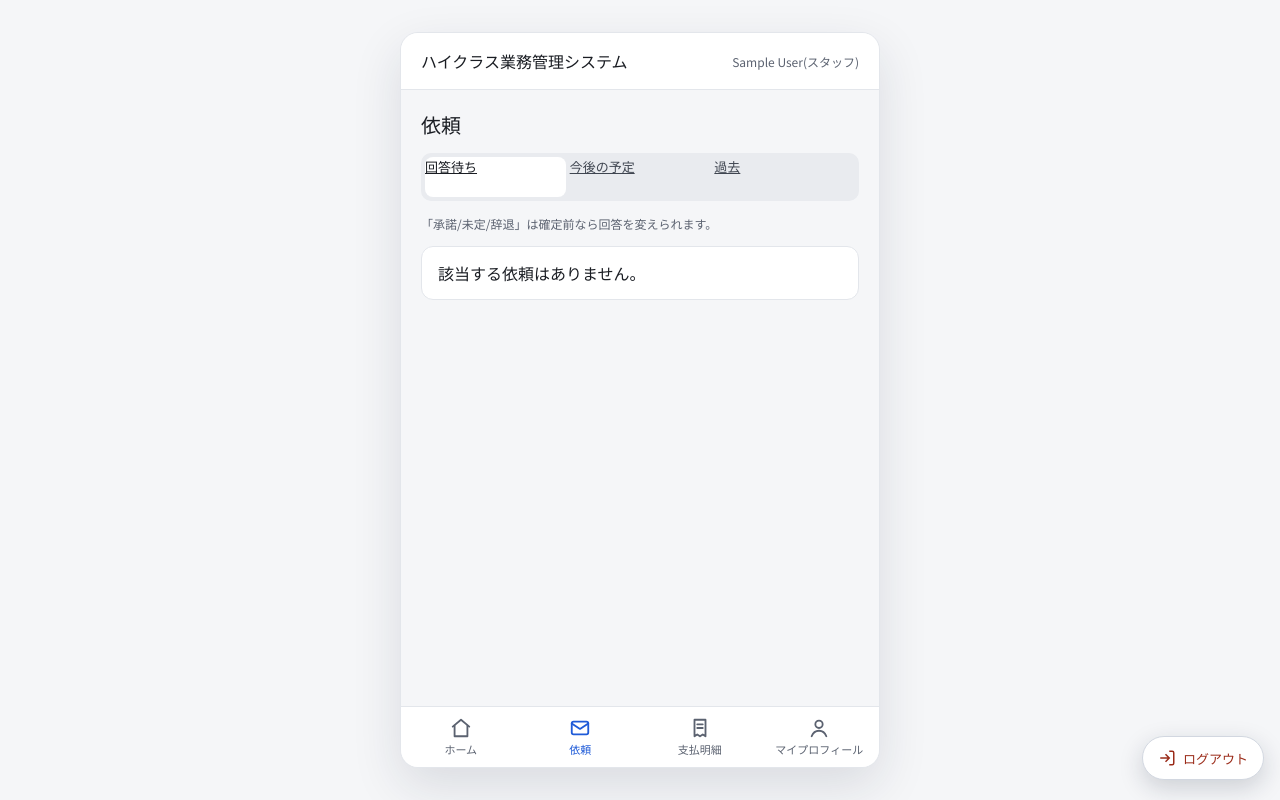
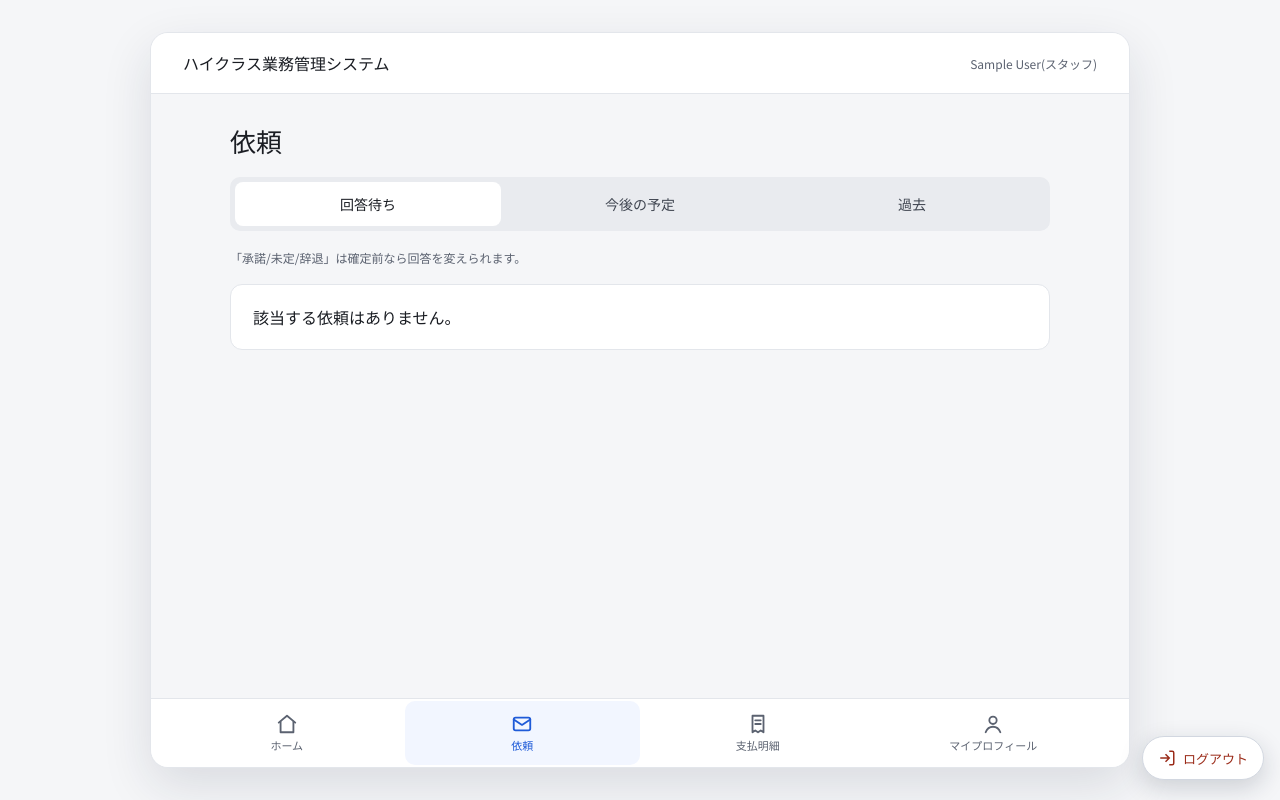
Before and after one commit to SuperHealer527/StaffManagement, a Laravel app: page /my/requests in a window 1280 px wide. Run offline with Laravel 12, Linux system fonts and the light colour scheme; a user stored in the database is signed in; tables that the repository leaves empty hold one stand-in row (values such as "Sample post"); style sheets or scripts are compiled from the project's sources.

Commit message:
スタッフ向け画面のPC表示を改善

```diff
--- a/resources/css/static-design.css
+++ b/resources/css/static-design.css
@@ -200,6 +200,132 @@ body,
     width: 100%;
     height: auto;
     min-height: 100vh;
+  }
+}
+
+/* Authenticated staff pages share a responsive desktop shell. */
+.page--myrequests .layout-162 > :is(a, button) {
+  align-items: center;
+  display: flex;
+  justify-content: center;
+  text-align: center;
+  text-decoration: none;
+}
+
+@media (min-width: 900px) {
+  body:is(.page--staff, .page--myrequests, .page--payslip) > .app-root > .screen > div {
+    border: 1px solid rgb(227, 230, 235);
+    border-radius: 18px;
+    box-shadow: 0 18px 50px rgb(22 33 58 / 12%);
+    height: auto;
+    min-height: calc(100vh - 64px);
+    overflow: hidden;
+    width: min(100%, 980px);
+  }
+
+  :is(.page--staff, .page--myrequests, .page--payslip) .layout-030 {
+    padding: 18px 32px;
+  }
+
+  :is(.page--staff, .page--myrequests, .page--payslip) .layout-036 {
+    padding: 2px 18px;
+  }
+
+  :is(.page--staff, .page--myrequests, .page--payslip) .layout-037,
+  :is(.page--staff, .page--myrequests, .page--payslip) .layout-038 {
+    border-radius: 10px;
+    height: 64px;
+  }
+
+  :is(.page--staff, .page--myrequests, .page--payslip) .layout-037 {
+    background: rgb(242, 246, 255);
+  }
+
+  .page--staff .layout-031 {
+    align-items: stretch;
+    display: grid;
+    gap: 20px;
+    grid-template-columns: repeat(2, minmax(0, 1fr));
+    overflow: visible;
+    padding: 28px 32px 36px;
+  }
+
+  .page--staff .layout-031 > :first-child,
+  .page--staff .layout-031 > [role="status"],
+  .page--staff .layout-031 > [aria-label="今年の勤務回数"] {
+    grid-column: 1 / -1;
+  }
+
+  .page--staff .layout-031 > section {
+    height: 100%;
+  }
+
+  .page--staff .surface-010,
+  .page--staff .surface-131,
+  .page--staff .layout-221 {
+    padding: 20px 22px;
+  }
+
+  .page--staff .text-036,
+  .page--myrequests .text-036,
+  .page--payslip .text-036 {
+    font-size: 26px;
+  }
+
+  .page--myrequests .layout-161 {
+    gap: 18px;
+    overflow: visible;
+    padding: 28px 32px 36px;
+  }
+
+  .page--myrequests .layout-161 > :is(h1, .layout-162, .text-002, .surface-083, [role="status"]) {
+    align-self: center;
+    width: min(100%, 820px);
+  }
+
+  .page--myrequests .layout-162 {
+    gap: 6px;
+    padding: 5px;
+  }
+
+  .page--myrequests .layout-162 > :is(a, button) {
+    font-size: 14px;
+    height: 44px;
+  }
+
+  .page--myrequests .surface-083 {
+    padding: 20px 22px;
+  }
+
+  .page--myrequests .text-161 {
+    display: inline-block;
+    font-size: 17px;
+    margin-top: 8px;
+  }
+
+  .page--payslip .layout-031 {
+    align-items: start;
+    display: grid;
+    gap: 20px;
+    grid-template-columns: minmax(300px, 360px) minmax(0, 1fr);
+    overflow: visible;
+    padding: 28px 32px 36px;
+  }
+
+  .page--payslip .layout-031 > :first-child {
+    grid-column: 1 / -1;
+  }
+
+  .page--payslip .surface-010 {
+    padding: 20px 22px;
+  }
+
+  .page--payslip .layout-031 > [aria-labelledby="ps-list"] {
+    min-width: 0;
+  }
+
+  .page--payslip .layout-167 {
+    grid-template-columns: 1fr;
   }
 }
 
```
Also changed, not shown: 3 other files.
